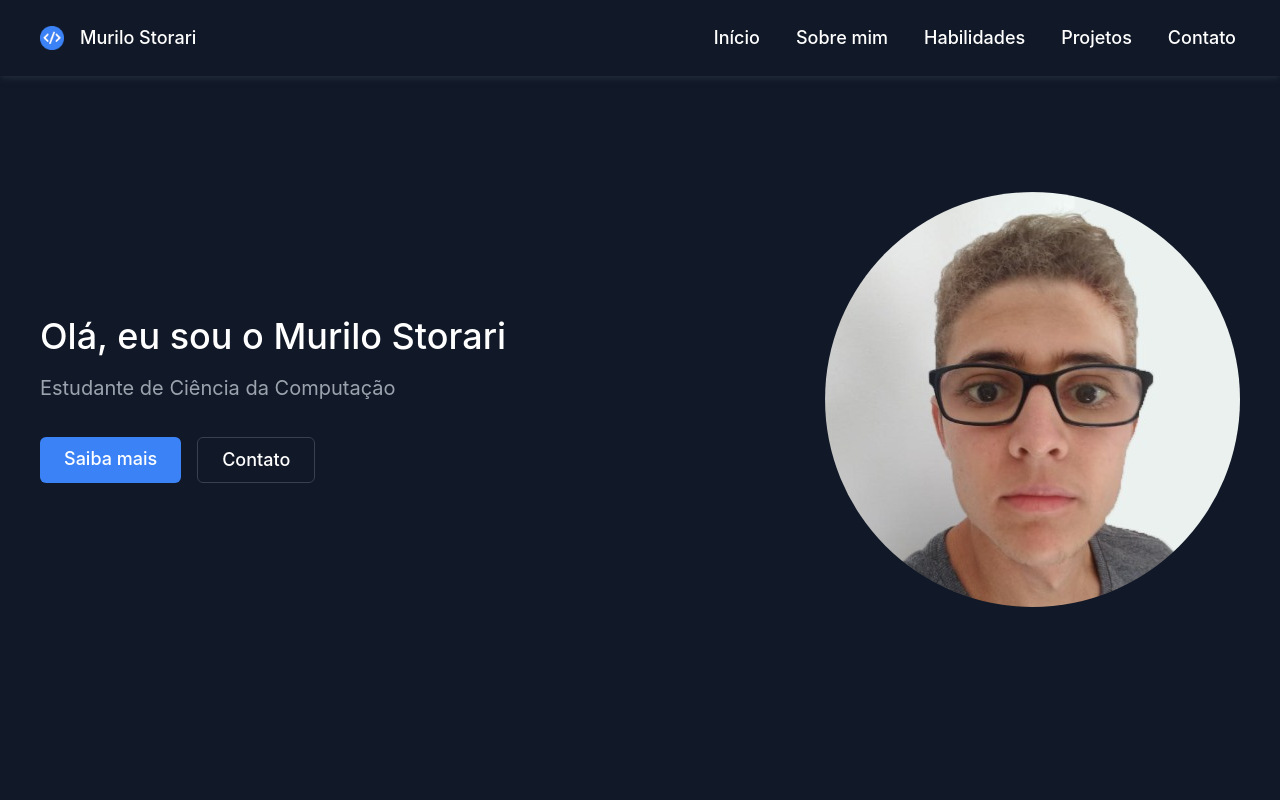
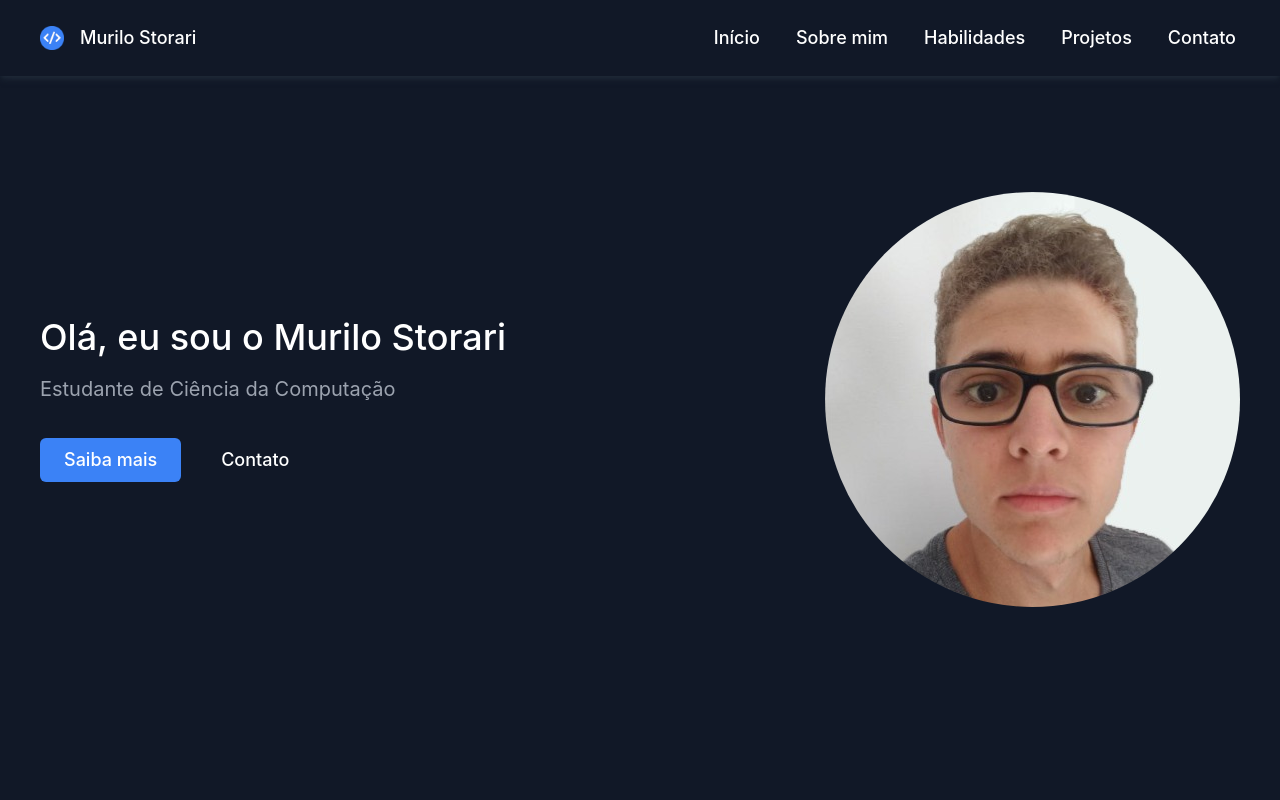
Before and after one commit to Joaogmaia02/Portfolio, a React (Create React App) app: page / in a window 1280 px wide. Shown: the top 800 px of the page. Built offline with nearby package versions, Linux system fonts and the light colour scheme.

Commit message:
Removido extensão da propriedade border

```diff
--- a/tailwind.config.js
+++ b/tailwind.config.js
@@ -10,9 +10,6 @@ module.exports = {
             },
             fontSize: {
                 sb: '0.95rem'
-            },
-            borderWidth: {
-                1: '1px'
             },
             top: {
                 15: '15px'
```
